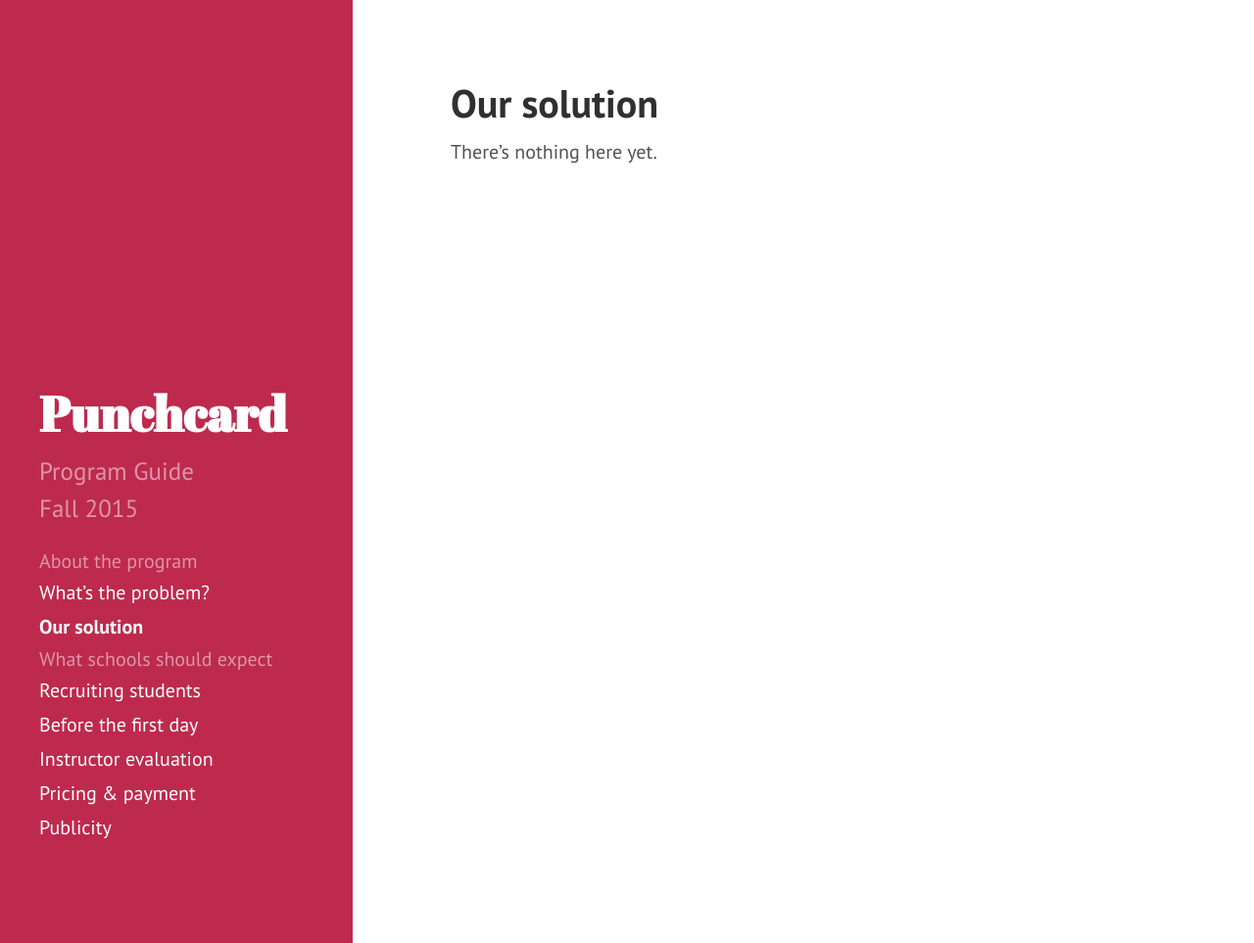
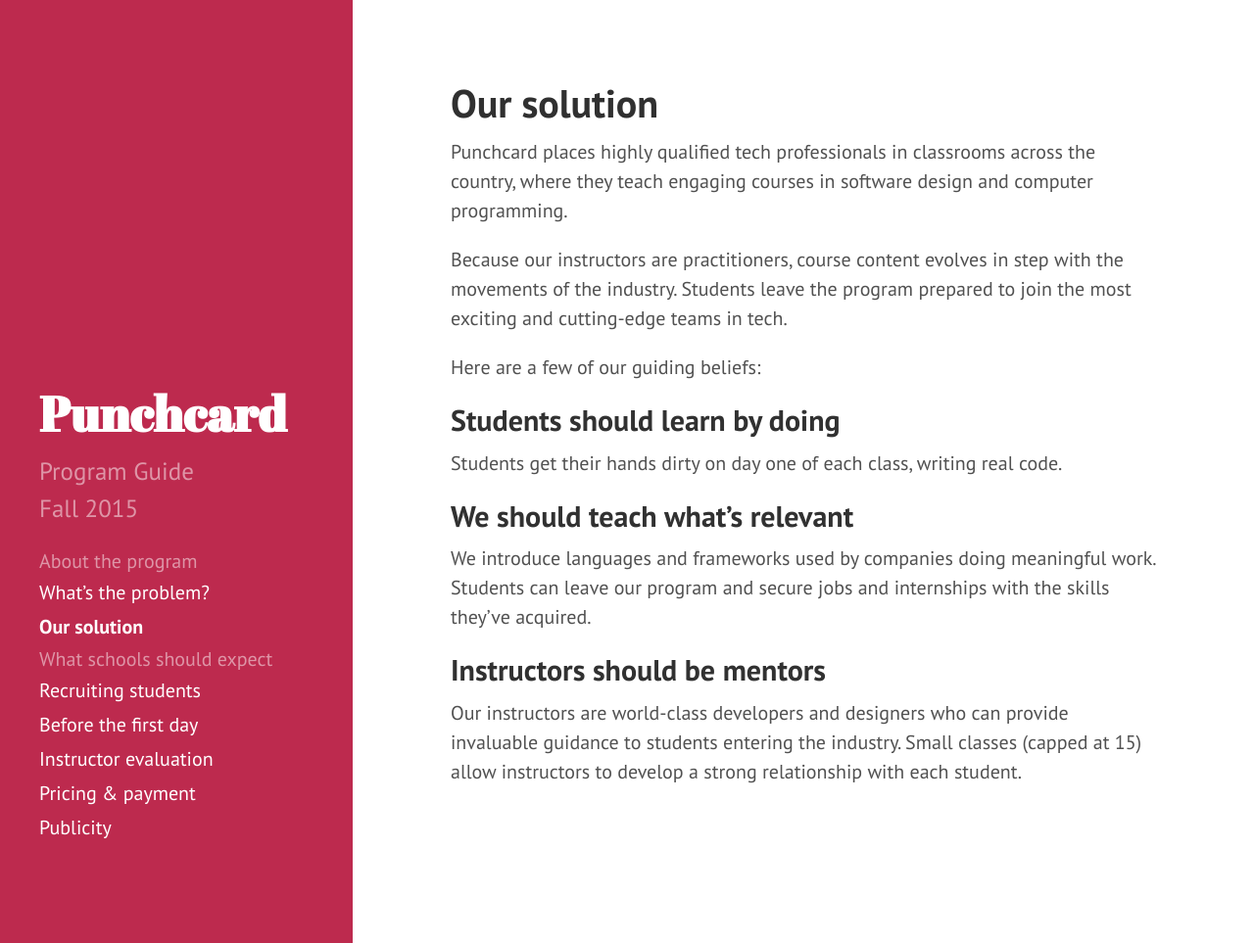
Before and after one commit to bdscott/pc-new, a Jekyll site: the page built from guide/solution.md, in a window 1280 px wide and 963 px high. Shown: the whole window at 98% size. Built offline with Jekyll 4.4.1, drawn with Linux system fonts in a browser that asks for light colours; Markdown is read by kramdown in place of the engine named in the settings.

Commit message:
problem and approach copy changes

```diff
--- a/guide/solution.md
+++ b/guide/solution.md
@@ -5,4 +5,20 @@ category: guide
 nav_order: 3
 ---
 
-There's nothing here yet.
+Punchcard places highly qualified tech professionals in classrooms across the country, where they teach engaging courses in software design and computer programming.
+
+Because our instructors are practitioners, course content evolves in step with the movements of the industry.  Students leave the program prepared to join the most exciting and cutting-edge teams in tech.
+
+Here are a few of our guiding beliefs:
+
+## Students should learn by doing
+
+Students get their hands dirty on day one of each class, writing real code.
+
+## We should teach what&rsquo;s relevant
+
+We introduce languages and frameworks used by companies doing meaningful work. Students can leave our program and secure jobs and internships with the skills they've acquired.
+
+## Instructors should be mentors
+
+Our instructors are world-class developers and designers who can provide invaluable guidance to students entering the industry. Small classes (capped at 15) allow instructors to develop a strong relationship with each student.
```
Also changed, not shown: guide/index.md (+0 -4 lines).
